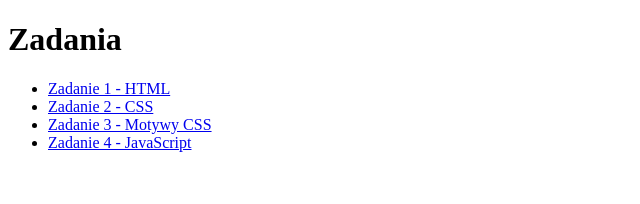
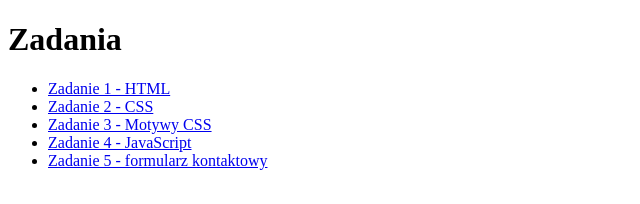
Before and after one commit to PL75545/Zadania, a plain HTML site: page index.html in a window 1280 px wide. Shown: the whole page, without its empty margins (0-640 px from the left). Drawn offline with Linux system fonts and the light colour scheme.

Commit message:
Add link for Zadanie 5 - formularz kontaktowy

```diff
--- a/index.html
+++ b/index.html
@@ -13,6 +13,7 @@
     <li><a href="zad2_css/index.html">Zadanie 2 - CSS</a></li>
     <li><a href="zad3_motyw/index.html">Zadanie 3 - Motywy CSS</a></li>
     <li><a href="zad4/index.html">Zadanie 4 - JavaScript</a></li>
+    <li><a href="zad5/index.html">Zadanie 5 - formularz kontaktowy</a></li>
 </ul>
 
 </body>
```
